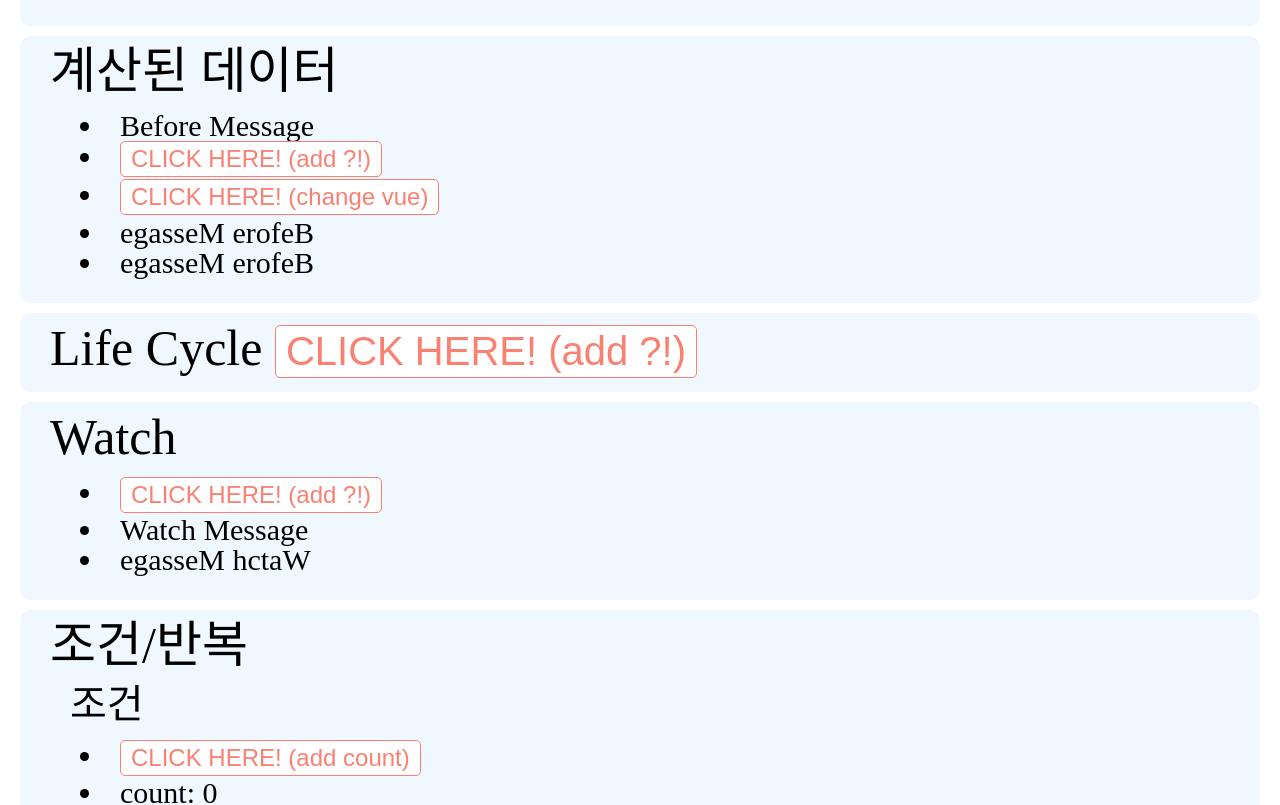
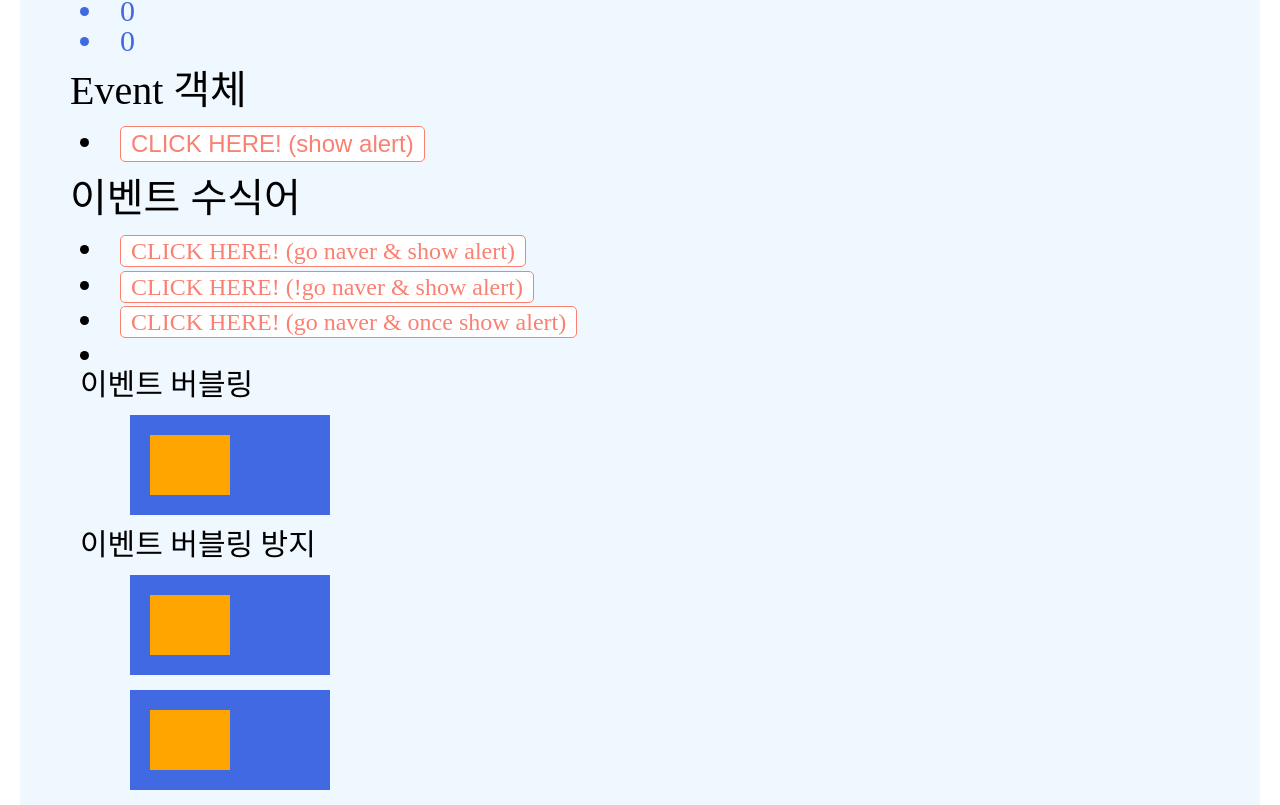
Before and after one commit to naseulgee/vue-basic-template, a Vue app: page / in a window 1280 px wide. Shown: the part 636-1441 px from the top of the page. Built offline with nearby package versions, Linux system fonts and the light colour scheme.

Commit message:
이벤트 객체 전달, 이벤트 수식어 정리 및 이벤트 버블링 작업중

```diff
--- a/src/components/EventBind.vue
+++ b/src/components/EventBind.vue
@@ -1,11 +1,26 @@
 <template>
-    <!-- NOTE: 템플릿 문법
-        v-on  : method 에 선언된 함수를 이벤트와 바인딩 시켜준다.
-            -★@이벤트="함수명"     : v-on 생략 형태
-            -★@[변수명]="함수명"   : 이벤트 부분 또한 동적으로 데이터를 전달받을 시 사용
+    <!-- NOTE: [참고] https://v3-docs.vuejs-korea.org/guide/essentials/event-handling.html#key-modifiers
+        v-on       : method 에 선언된 함수를 이벤트와 바인딩 시켜준다.
+            -★@이벤트="함수명"       : v-on 생략 형태
+            -★@[변수명]="함수명"     : 이벤트 부분 또한 동적으로 데이터를 전달받을 시 사용
+            - @이벤트="함수명1(), ...": 한 이벤트에 여러 함수를 바인딩 할 수 있다.
+        $event     : Event 객체를 전달한다.
+            - 기본적으로 함수의 첫번째 인자로 Event 객체가 전달된다.
+            - 함수의 인자를 명시 할 경우 Event 객체는 $event로 전달할 수 있다.
+        이벤트 수식어: 메서드 내에서 세부적인 처리 없이 간편하게 사용하는 v-on 속성 접미사
+            -★.stop  : 이벤트 전파가 중지된다.
+            -★.prevent: 기본 이벤트를 막는다.
+            - .self   : event.target이 엘리먼트 자신일 경우에만 이벤트를 발생시킨다.
+            - .capture: 내부 엘리먼트에서 클릭 이벤트 핸들러가 실행되기 전에, 여기에서 먼저 지정한 핸들러를 발생시킨다.
+            - .once   : 이벤트를 한번만 발생시킨다.
+            - .passive: prevent 설정을 무시하고 이벤트를 무조건 발생시킨다.
+            -★수식어는 연결하여 사용 가능하나 순서가 중요하다!
+                - @click.prevent.self -> 앨리먼트 자체와 그 자식에 대한 클릭의 기본 동작을 방지
+                - @click.self.prevent -> 앨리먼트 자체에 대한 클릭의 기본 동작만 방지
     -->
     <section>
         <h1>이벤트 바인딩</h1>
+        <h2>이벤트 바인딩 기초</h2>
         <ul class="event">
             <li>
                 <button
@@ -28,6 +43,73 @@
                 {{ count }}
             </li>
         </ul>
+
+        <h2>Event 객체</h2>
+        <ul>
+            <li>
+                <button
+                    class="btn"
+                    @click="greeting('hello', $event)">
+                    CLICK HERE! (show alert)
+                </button>
+            </li>
+        </ul>
+
+        <h2>이벤트 수식어</h2>
+        <ul>
+            <li>
+                <a
+                    class="btn"
+                    href="https://naver.com"
+                    target="_blank"
+                    @click="greeting('hello', $event)">
+                    CLICK HERE! (go naver & show alert)
+                </a>
+            </li>
+            <li>
+                <a
+                    class="btn"
+                    href="https://naver.com"
+                    target="_blank"
+                    @click.prevent="greeting('hello', $event)">
+                    CLICK HERE! (!go naver & show alert)
+                </a>
+            </li>
+            <li>
+                <a
+                    class="btn"
+                    href="https://naver.com"
+                    target="_blank"
+                    @click.once="greeting('hello', $event)">
+                    CLICK HERE! (go naver & once show alert)
+                </a>
+            </li>
+            <li class="stopEvent">
+                <h3>이벤트 버블링</h3>
+                <ul
+                    class="parent"
+                    @click="parentHandler">
+                    <li
+                        class="child"
+                        @click="childHandler"></li>
+                </ul>
+                <h3>이벤트 버블링 방지</h3>
+                <ul
+                    class="parent"
+                    @click="parentHandler">
+                    <li
+                        class="child"
+                        @click.stop="childHandler"></li>
+                </ul>
+                <ul
+                    class="parent"
+                    @click.self="parentHandler">
+                    <li
+                        class="child"
+                        @click="childHandler"></li>
+                </ul>
+            </li>
+        </ul>
     </section>
 </template>
 
@@ -46,6 +128,16 @@ export default {
             // data에 명시한 데이터 지정
             this.count++
         },
+        greeting(message, event) {
+            console.log(message, event);
+            alert(message)
+        },
+        parentHandler(){
+            console.log('parentHandler');
+        },
+        childHandler(){
+            console.log('childHandler');
+        }
     },
 }
 </script>
@@ -55,5 +147,24 @@ ul{
     &.event{
         color: royalblue;
     }
+    .stopEvent{
+        .parent{
+            display: block;
+            width: 200px;
+            height: 100px;
+            padding: 20px;
+            box-sizing: border-box;
+            background-color: royalblue;
+            .child{
+                display: block;
+                width: 50%;
+                height: 100%;
+                background-color: orange;
+            }
+        }
+    }
+}
+a{
+    text-decoration: none;
 }
 </style>
```
